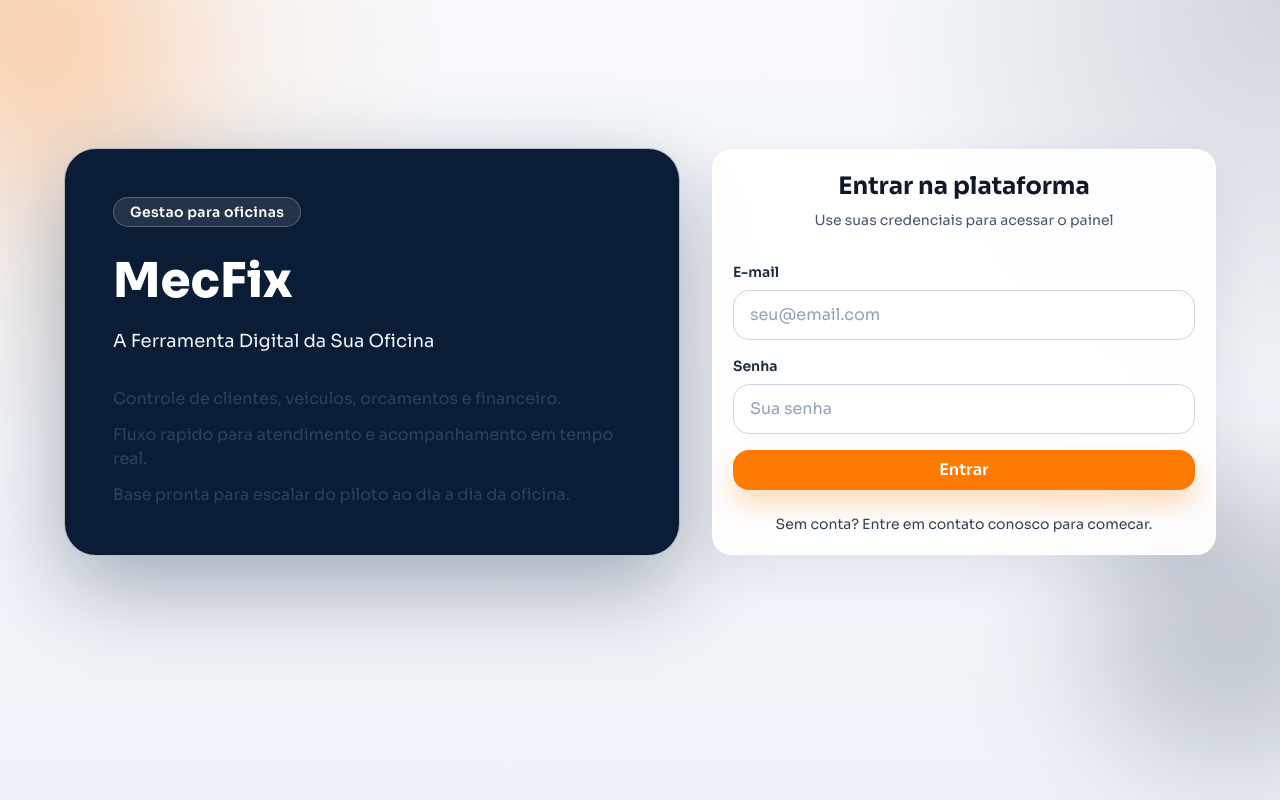
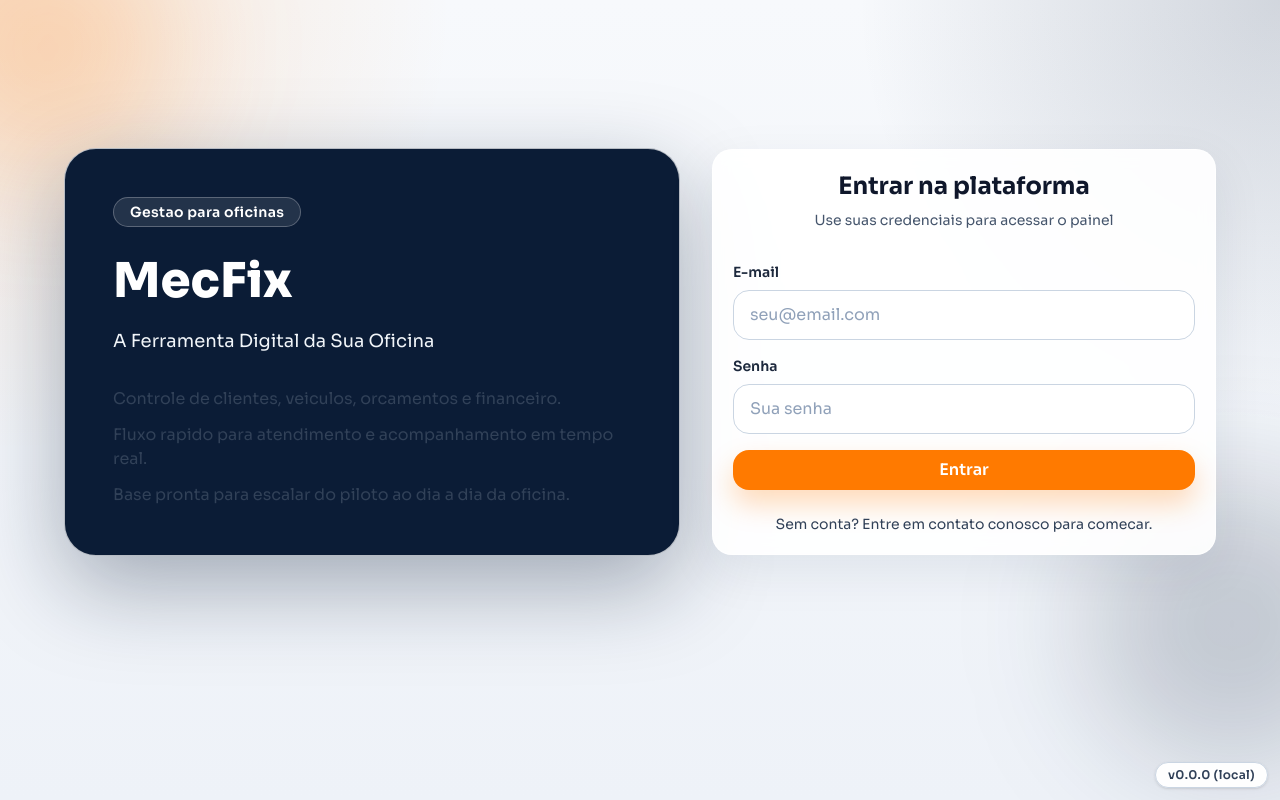
Before and after one commit to ailtondacruz/mecfix-webapp, a React (Vite) app: page /auth/login in a window 1280 px wide. Built offline with nearby package versions, Linux system fonts and the light colour scheme; no server answers.

Commit message:
feat: add app version badge and build metadata

```diff
--- a/src/App.tsx
+++ b/src/App.tsx
@@ -8,7 +8,7 @@ import { BudgetPublicPage } from './features/workshop/budgets/pages/BudgetPublic
 import { CustomersPage } from './features/workshop/customers/pages/CustomersPage';
 import { WorkshopDashboardPage } from './features/workshop/pages/WorkshopDashboardPage';
 import { FinancialsPage } from './features/workshop/financials/pages/FinancialsPage';
-import { ProtectedRoute } from './shared';
+import { AppVersionBadge, ProtectedRoute } from './shared';
 
 function AppRoutes() {
   return (
@@ -83,6 +83,7 @@ function App() {
     <BrowserRouter>
       <AuthProvider>
         <AppRoutes />
+        <AppVersionBadge />
       </AuthProvider>
     </BrowserRouter>
   );
--- /dev/null
+++ b/src/shared/components/AppVersionBadge.tsx
@@ -0,0 +1,9 @@
+const shortCommit = __APP_COMMIT_SHA__.slice(0, 7);
+
+export function AppVersionBadge() {
+  return (
+    <div className="pointer-events-none fixed bottom-3 right-3 z-50 rounded-full border border-slate-300 bg-white/95 px-3 py-1 text-xs font-semibold tracking-wide text-slate-700 shadow-sm">
+      v{__APP_VERSION__} ({shortCommit})
+    </div>
+  );
+}
--- a/src/shared/components/index.ts
+++ b/src/shared/components/index.ts
@@ -1,3 +1,4 @@
+export { AppVersionBadge } from './AppVersionBadge';
 export { Button } from './Button';
 export { Card } from './Card';
 export { CurrencyInput } from './CurrencyInput';
--- /dev/null
+++ b/src/vite-env.d.ts
@@ -0,0 +1,4 @@
+/// <reference types="vite/client" />
+
+declare const __APP_VERSION__: string;
+declare const __APP_COMMIT_SHA__: string;
--- a/vite.config.ts
+++ b/vite.config.ts
@@ -1,9 +1,16 @@
 import { defineConfig } from 'vite'
 import react from '@vitejs/plugin-react'
+
+const appVersion = process.env.npm_package_version ?? '0.0.0'
+const appCommitSha = process.env.VITE_APP_COMMIT_SHA ?? 'local'
 
 // https://vite.dev/config/
 export default defineConfig({
   plugins: [react()],
+  define: {
+    __APP_VERSION__: JSON.stringify(appVersion),
+    __APP_COMMIT_SHA__: JSON.stringify(appCommitSha),
+  },
   server: {
     proxy: {
       '/api': {
```
